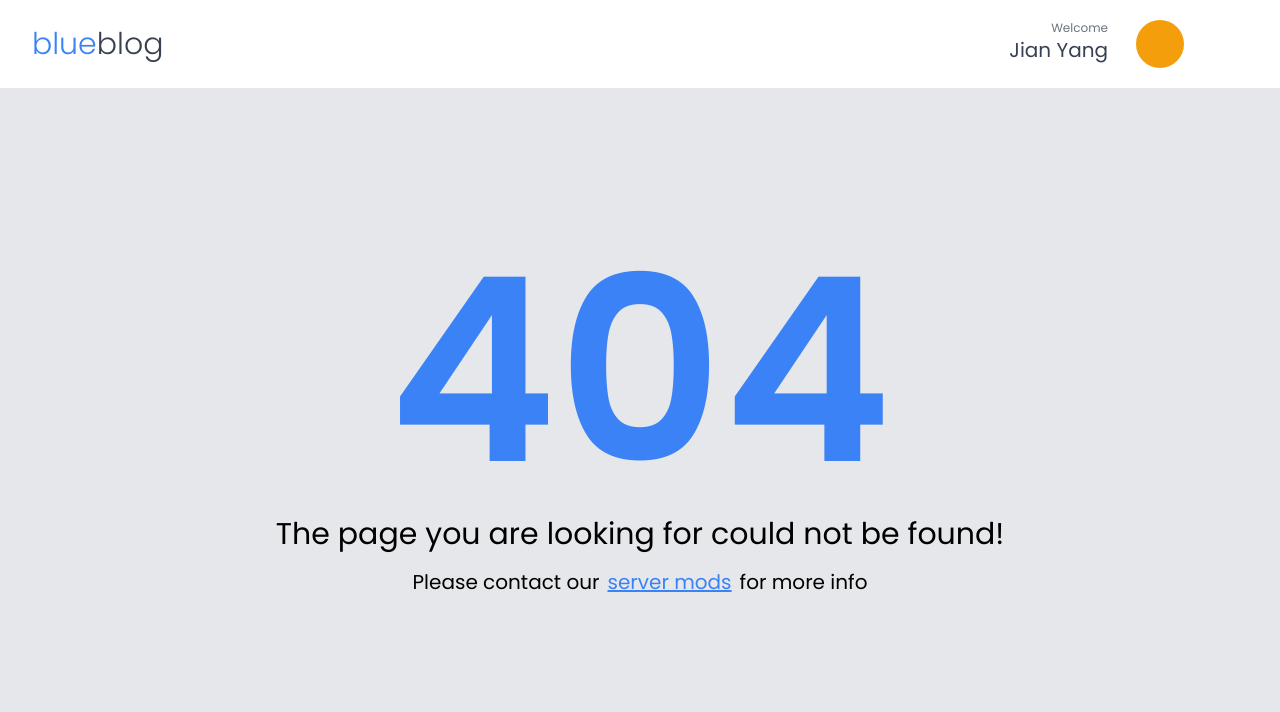
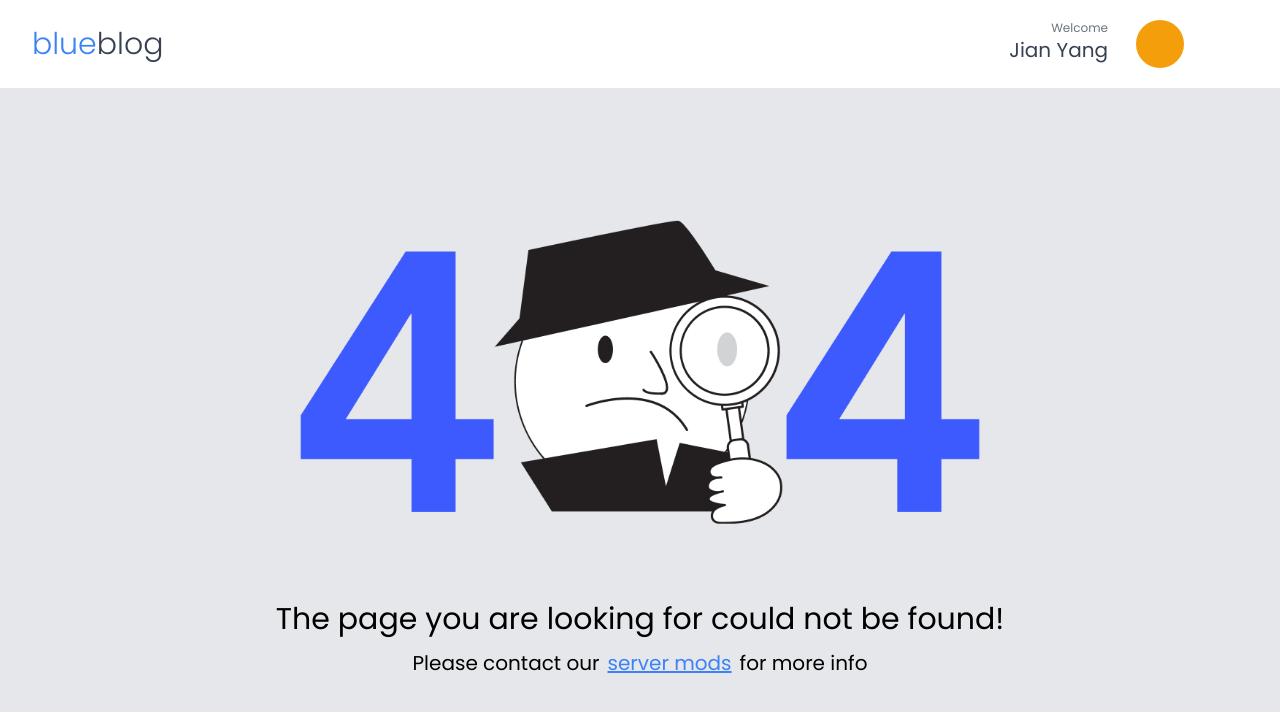
Before and after one commit to KrishnaDhingra/not-found-page, a React (Create React App) app: page / in a window 1280 px wide. Shown: the top 712 px of the page. Built offline with nearby package versions, Linux system fonts and the light colour scheme.

Commit message:
Putting the image instead of the text

```diff
--- a/src/App.js
+++ b/src/App.js
@@ -1,27 +1,29 @@
 import './index.css'
 import Navbar from './components/navbar.js'
+import NotFoundImage from './assets/not-found-image.png'
 
 function App() {
   return (
-    <div className="App h-screen bg-gray-200">
+    <div className="overflow-hidden App h-screen bg-gray-200">
 
       <Navbar/>
 
-        <div className="my-auto h-3/4 flex flex-col justify-center items-center gap-4">
+        <div className="inner-container grid place-items-center">
 
-          <div className="flex flex-gap-2">
-            <p className="four font-semibold text-blue-500">4</p>
-            <p className="four font-semibold text-blue-500">0</p>
-            <p className="four font-semibold text-blue-500">4</p>
-          </div>
+          <img className="not-found-image" src={NotFoundImage} alt="" />
 
-          <p className="not-found-text text-black text-3xl text-center font-normal">The page you are looking for could not be found!</p>
 
-          <div className="flex gap-2">
+          <div className="flex flex-col gap-3">
 
-            <span className="text-black text-xl font-normal">Please contact our </span>
-            <a href="#" className="text-blue-500 text-xl font-normal underline hover:text-blue-600">server mods</a>
-            <span className="text-black text-xl font-normal">for more info</span>
+            <p className="not-found-text text-black text-3xl text-center font-normal">The page you are looking for could not be found!</p>
+
+            <div className="flex gap-2 justify-center">
+
+              <span className="text-black text-xl font-normal">Please contact our </span>
+              <a href="#" className="text-blue-500 text-xl font-normal underline hover:text-blue-600">server mods</a>
+              <span className="text-black text-xl font-normal">for more info</span>
+
+            </div>
 
           </div>
 
--- a/src/index.css
+++ b/src/index.css
@@ -12,5 +12,11 @@ body {
   font-size: 16rem;
 }
 .not-found-text{
-  margin-top: -4rem;
+  margin-top: -8rem;
 }
+.inner-container{
+  height: calc(100vh - 85px)
+}
+.not-found-image{
+  transform: scale(0.73);
+}
```
Also changed, not shown: src/assets/not-found-image.png (added).
